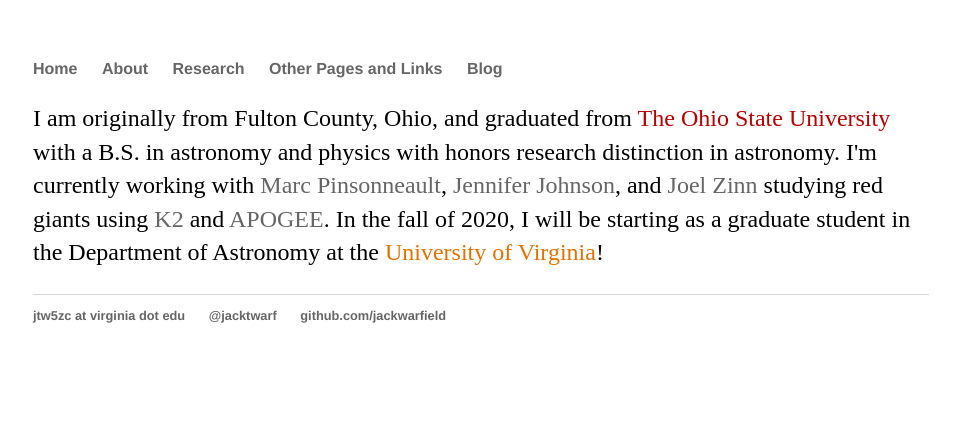
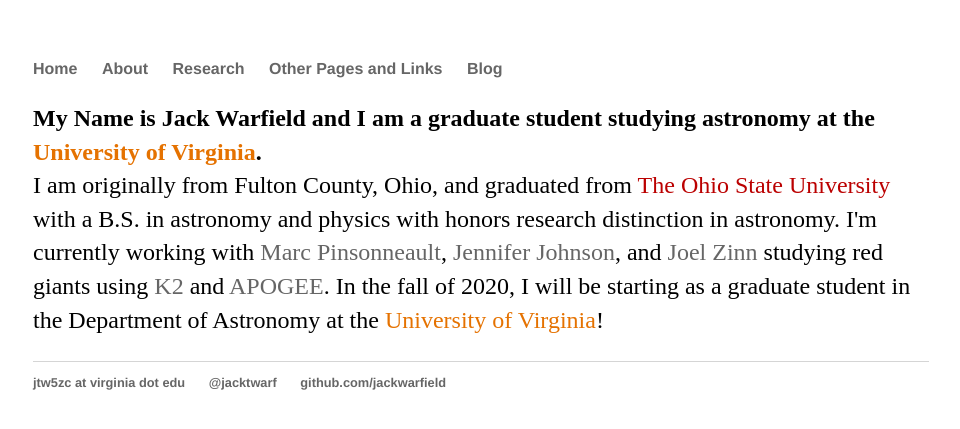
Before and after one commit to jackwarfield/jackwarfield.github.io, a Jekyll site: the page built from about/index.html, in a window 1280 px wide. Shown: the top 429 px of the page, without its empty margins (159-1119 px from the left). Built offline with Jekyll 4.4.1, drawn with Linux system fonts in a browser that asks for light colours.

Commit message:
Update index.html

```diff
--- a/about/index.html
+++ b/about/index.html
@@ -4,6 +4,10 @@
 ---
 <div class="blurb">
 	<p>
+		<b>My Name is Jack Warfield and I am a graduate student studying astronomy at the <font color='#E57200'>University of Virginia</font>.</b>
+
+		<br>
+
 		I am originally from Fulton County, Ohio, and graduated from
 		<font color='#bb0000'>The Ohio State University</font>
 		with a B.S. in astronomy and physics with honors research distinction in astronomy.
```
